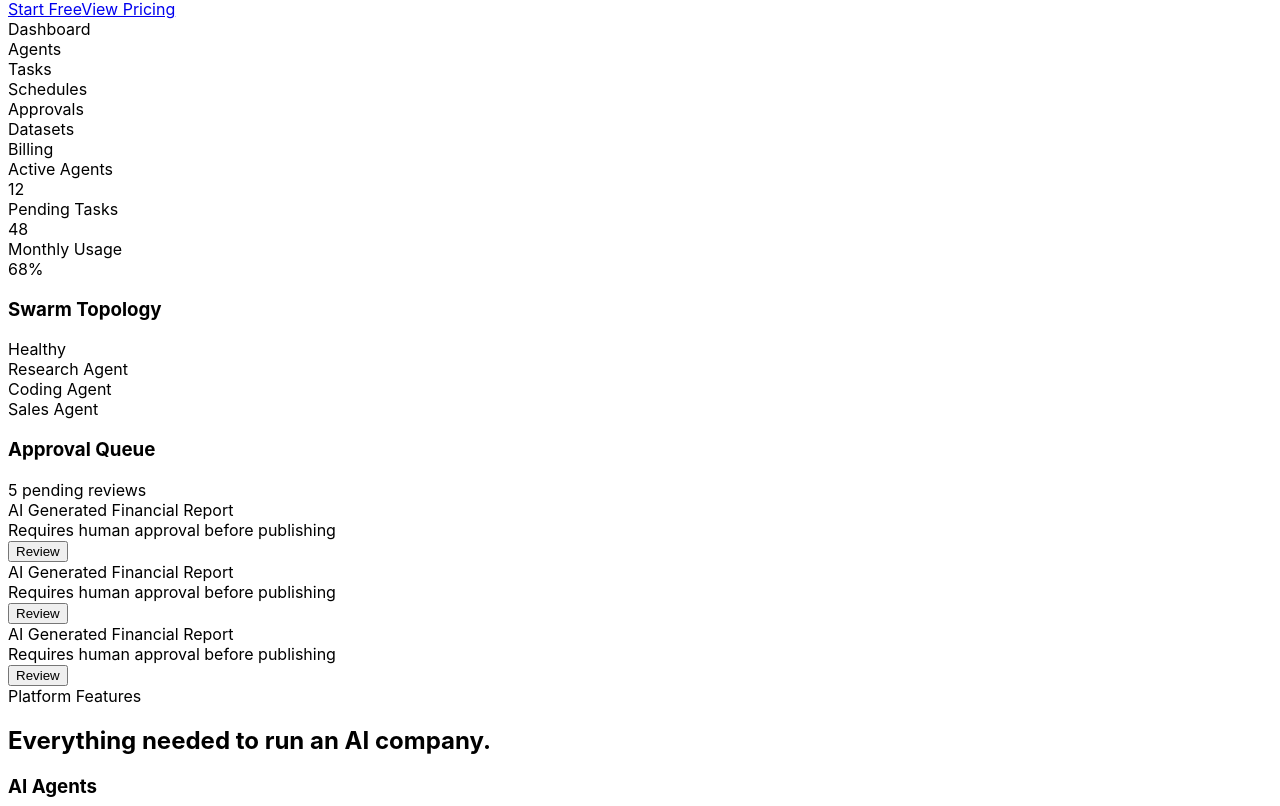
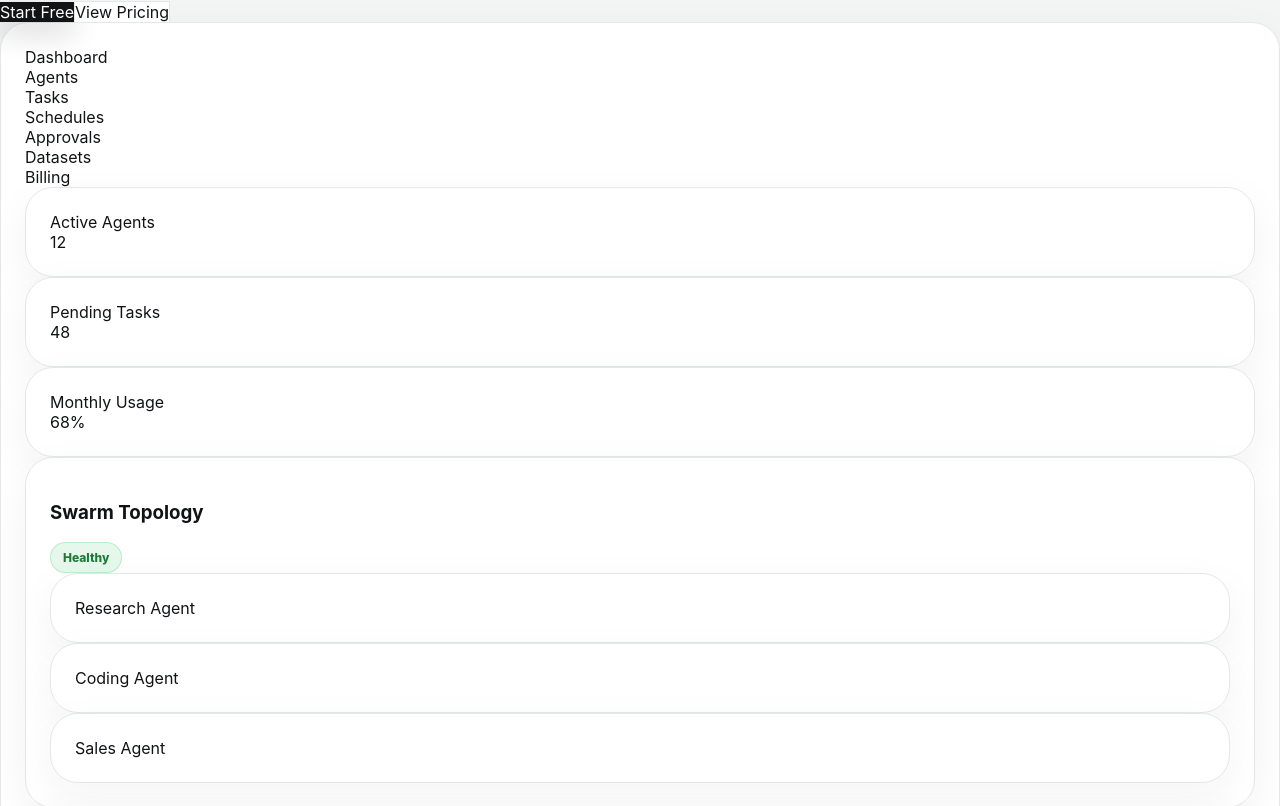
Before and after one commit to yogparel8299-ux/Hoolder, a Next.js app in the folder apps/web/: page / in a window 1280 px wide. Shown: the part 234-1040 px from the top of the page. Built offline with nearby package versions, Linux system fonts and the light colour scheme.

Commit message:
Update globals.css

```diff
--- a/apps/web/app/globals.css
+++ b/apps/web/app/globals.css
@@ -1,70 +1,430 @@
-@import url('https://fonts.googleapis.com/css2?family=Inter:wght@400;500;600;700;800&display=swap');
-
 @tailwind base;
 @tailwind components;
 @tailwind utilities;
 
-@layer base {
-  body {
-    @apply bg-[#fafafa] text-[#1c1c1e] antialiased;
-    font-family: -apple-system, BlinkMacSystemFont, 'SF Pro Display', 'Inter', sans-serif;
+:root {
+  --bg: #f3f5f4;
+  --surface: #ffffff;
+  --surface-soft: #f8faf9;
+  --surface-card: #ffffff;
+  --text: #111315;
+  --muted: #66706a;
+  --muted-light: #8b938f;
+  --border: #e3e8e5;
+  --accent: #b9ff3d;
+  --accent-dark: #2f7d32;
+  --green: #34c759;
+  --blue: #9cc3ff;
+  --purple: #c8b5ff;
+  --teal: #75d9c2;
+  --danger: #ff3b30;
+  --warning: #ffcc00;
+  --radius: 28px;
+}
+
+* {
+  box-sizing: border-box;
+}
+
+html {
+  scroll-behavior: smooth;
+}
+
+body {
+  margin: 0;
+  background: var(--bg);
+  color: var(--text);
+  font-family:
+    Inter,
+    ui-sans-serif,
+    system-ui,
+    -apple-system,
+    BlinkMacSystemFont,
+    "Segoe UI",
+    sans-serif;
+  -webkit-font-smoothing: antialiased;
+}
+
+a {
+  color: inherit;
+  text-decoration: none;
+}
+
+button,
+input,
+textarea,
+select {
+  font: inherit;
+}
+
+.app-page {
+  min-height: 100vh;
+  background: var(--bg);
+  color: var(--text);
+}
+
+.page-shell {
+  width: min(1440px, calc(100% - 48px));
+  margin: 24px auto;
+  border-radius: 32px;
+  background: rgba(255, 255, 255, 0.72);
+  border: 1px solid var(--border);
+  box-shadow: 0 30px 100px rgba(20, 30, 25, 0.08);
+  overflow: hidden;
+}
+
+.app-shell {
+  display: flex;
+  min-height: 100vh;
+  background: var(--bg);
+}
+
+.app-main {
+  flex: 1;
+  min-width: 0;
+}
+
+.app-content {
+  padding: 32px;
+}
+
+.container {
+  width: min(1180px, calc(100% - 32px));
+  margin: 0 auto;
+}
+
+.container-wide {
+  width: min(1360px, calc(100% - 32px));
+  margin: 0 auto;
+}
+
+.nav-blur {
+  background: rgba(255, 255, 255, 0.78);
+  backdrop-filter: blur(18px);
+  border-bottom: 1px solid var(--border);
+}
+
+.card {
+  background: var(--surface-card);
+  border: 1px solid var(--border);
+  border-radius: var(--radius);
+  padding: 24px;
+  box-shadow: 0 14px 44px rgba(20, 30, 25, 0.05);
+}
+
+.card-soft {
+  background: var(--surface-soft);
+  border: 1px solid var(--border);
+  border-radius: var(--radius);
+  padding: 24px;
+}
+
+.card-flat {
+  background: var(--surface);
+  border: 1px solid var(--border);
+  border-radius: 22px;
+  padding: 18px;
+}
+
+.kpi-purple {
+  background: #c9b8ff;
+}
+
+.kpi-blue {
+  background: #a9c9ff;
+}
+
+.kpi-green {
+  background: #8ee6b8;
+}
+
+.kpi-lime {
+  background: var(--accent);
+}
+
+.btn {
+  border: 0;
+  cursor: pointer;
+  border-radius: 999px;
+  padding: 12px 20px;
+  font-weight: 700;
+  font-size: 14px;
+  display: inline-flex;
+  align-items: center;
+  justify-content: center;
+  gap: 8px;
+  transition: transform 0.15s ease, box-shadow 0.15s ease, opacity 0.15s ease;
+}
+
+.btn:hover {
+  transform: translateY(-1px);
+}
+
+.btn-primary {
+  background: var(--text);
+  color: white;
+  box-shadow: 0 12px 28px rgba(17, 19, 21, 0.16);
+}
+
+.btn-lime {
+  background: var(--accent);
+  color: #10220d;
+  box-shadow: 0 12px 30px rgba(185, 255, 61, 0.25);
+}
+
+.btn-secondary {
+  background: white;
+  color: var(--text);
+  border: 1px solid var(--border);
+}
+
+.btn-soft {
+  background: var(--surface-soft);
+  color: var(--text);
+  border: 1px solid var(--border);
+}
+
+.input,
+.textarea,
+.select {
+  width: 100%;
+  background: white;
+  border: 1px solid var(--border);
+  border-radius: 18px;
+  padding: 14px 16px;
+  color: var(--text);
+  outline: none;
+}
+
+.textarea {
+  min-height: 120px;
+  resize: vertical;
+}
+
+.input:focus,
+.textarea:focus,
+.select:focus {
+  border-color: var(--accent-dark);
+  box-shadow: 0 0 0 4px rgba(185, 255, 61, 0.18);
+}
+
+.label {
+  display: block;
+  font-size: 13px;
+  font-weight: 700;
+  color: var(--muted);
+  margin-bottom: 8px;
+}
+
+.badge {
+  display: inline-flex;
+  align-items: center;
+  gap: 6px;
+  width: fit-content;
+  border-radius: 999px;
+  padding: 7px 12px;
+  font-size: 12px;
+  font-weight: 800;
+  border: 1px solid var(--border);
+  background: white;
+  color: var(--muted);
+}
+
+.badge-lime {
+  background: rgba(185, 255, 61, 0.28);
+  color: #23400f;
+  border-color: rgba(185, 255, 61, 0.6);
+}
+
+.badge-green {
+  background: rgba(52, 199, 89, 0.12);
+  color: #1f7a3a;
+  border-color: rgba(52, 199, 89, 0.25);
+}
+
+.badge-red {
+  background: rgba(255, 59, 48, 0.1);
+  color: #bb2a22;
+  border-color: rgba(255, 59, 48, 0.18);
+}
+
+.badge-yellow {
+  background: rgba(255, 204, 0, 0.18);
+  color: #8a6b00;
+  border-color: rgba(255, 204, 0, 0.25);
+}
+
+.sidebar {
+  width: 250px;
+  background: rgba(255, 255, 255, 0.78);
+  border-right: 1px solid var(--border);
+  padding: 22px 14px;
+  position: sticky;
+  top: 0;
+  height: 100vh;
+  overflow-y: auto;
+}
+
+.sidebar-link {
+  display: flex;
+  align-items: center;
+  gap: 10px;
+  padding: 11px 13px;
+  border-radius: 14px;
+  font-size: 14px;
+  font-weight: 700;
+  color: var(--muted);
+  margin-bottom: 4px;
+}
+
+.sidebar-link:hover {
+  background: var(--surface-soft);
+  color: var(--text);
+}
+
+.sidebar-link.active {
+  background: var(--accent);
+  color: #10220d;
+}
+
+.topbar {
+  height: 72px;
+  background: rgba(255, 255, 255, 0.78);
+  backdrop-filter: blur(18px);
+  border-bottom: 1px solid var(--border);
+  display: flex;
+  align-items: center;
+  gap: 14px;
+  padding: 0 28px;
+  position: sticky;
+  top: 0;
+  z-index: 20;
+}
+
+.table-wrap {
+  overflow-x: auto;
+  border: 1px solid var(--border);
+  border-radius: 22px;
+  background: white;
+}
+
+.table {
+  width: 100%;
+  border-collapse: collapse;
+}
+
+.table th {
+  text-align: left;
+  font-size: 12px;
+  color: var(--muted-light);
+  padding: 14px 18px;
+  border-bottom: 1px solid var(--border);
+  font-weight: 800;
+}
+
+.table td {
+  padding: 16px 18px;
+  border-bottom: 1px solid var(--border);
+  font-size: 14px;
+}
+
+.table tr:last-child td {
+  border-bottom: 0;
+}
+
+.progress {
+  height: 9px;
+  background: #ecf0ed;
+  border-radius: 999px;
+  overflow: hidden;
+}
+
+.progress > span {
+  display: block;
+  height: 100%;
+  border-radius: 999px;
+  background: var(--accent);
+}
+
+.hero-title {
+  font-size: clamp(48px, 8vw, 104px);
+  line-height: 0.92;
+  letter-spacing: -0.07em;
+  font-weight: 850;
+}
+
+.section-title {
+  font-size: clamp(34px, 5vw, 64px);
+  line-height: 0.98;
+  letter-spacing: -0.05em;
+  font-weight: 820;
+}
+
+.muted {
+  color: var(--muted);
+}
+
+.grid-2 {
+  display: grid;
+  grid-template-columns: repeat(2, minmax(0, 1fr));
+  gap: 22px;
+}
+
+.grid-3 {
+  display: grid;
+  grid-template-columns: repeat(3, minmax(0, 1fr));
+  gap: 22px;
+}
+
+.grid-4 {
+  display: grid;
+  grid-template-columns: repeat(4, minmax(0, 1fr));
+  gap: 22px;
+}
+
+@media (max-width: 1000px) {
+  .page-shell {
+    width: 100%;
+    margin: 0;
+    border-radius: 0;
+  }
+
+  .sidebar {
+    display: none;
+  }
+
+  .app-content {
+    padding: 22px;
+  }
+
+  .grid-2,
+  .grid-3,
+  .grid-4 {
+    grid-template-columns: 1fr;
+  }
+
+  .topbar {
+    padding: 0 18px;
   }
 }
 
-@layer components {
-  .card {
-    @apply bg-white rounded-2xl border border-[#e5e5ea] shadow-[0_2px_10px_rgba(0,0,0,0.02)] p-6;
+@media (max-width: 640px) {
+  .container,
+  .container-wide {
+    width: min(100% - 24px, 100%);
   }
 
-  .btn-primary {
-    @apply bg-[#34c759] hover:bg-[#2eb350] text-white font-medium py-2.5 px-5 rounded-xl transition-colors inline-flex items-center justify-center;
+  .hero-title {
+    font-size: 46px;
   }
 
-  .btn-secondary {
-    @apply bg-[#f2f2f7] hover:bg-[#e5e5ea] text-[#1c1c1e] font-medium py-2.5 px-5 rounded-xl transition-colors inline-flex items-center justify-center;
+  .section-title {
+    font-size: 34px;
   }
 
-  .btn-outline {
-    @apply bg-transparent border border-[#e5e5ea] hover:bg-[#f5f5f7] text-[#1c1c1e] font-medium py-2.5 px-5 rounded-xl transition-colors inline-flex items-center justify-center;
-  }
-
-  .input-field {
-    @apply w-full bg-[#f5f5f7] border border-transparent focus:border-[#34c759] focus:bg-white focus:ring-4 focus:ring-[#34c759]/10 rounded-xl px-4 py-3 text-[#1c1c1e] placeholder-[#8e8e93] outline-none transition-all;
-  }
-
-  .label {
-    @apply block text-sm font-medium text-[#636366] mb-1.5;
-  }
-
-  .badge {
-    @apply inline-flex items-center px-2.5 py-1 rounded-full text-xs font-medium;
-  }
-
-  .badge-green {
-    @apply bg-[#34c759]/10 text-[#34c759];
-  }
-
-  .badge-gray {
-    @apply bg-[#f2f2f7] text-[#636366];
-  }
-
-  .table-container {
-    @apply w-full overflow-x-auto rounded-2xl border border-[#e5e5ea] bg-white;
-  }
-
-  .table-base {
-    @apply w-full text-left border-collapse;
-  }
-
-  .table-th {
-    @apply px-6 py-4 text-sm font-medium text-[#8e8e93] border-b border-[#e5e5ea] bg-[#fafafa]/50;
-  }
-
-  .table-td {
-    @apply px-6 py-4 text-sm text-[#1c1c1e] border-b border-[#e5e5ea];
-  }
-
-  .table-tr {
-    @apply hover:bg-[#f5f5f7]/50 transition-colors;
+  .card,
+  .card-soft {
+    padding: 18px;
+    border-radius: 22px;
   }
 }
```
